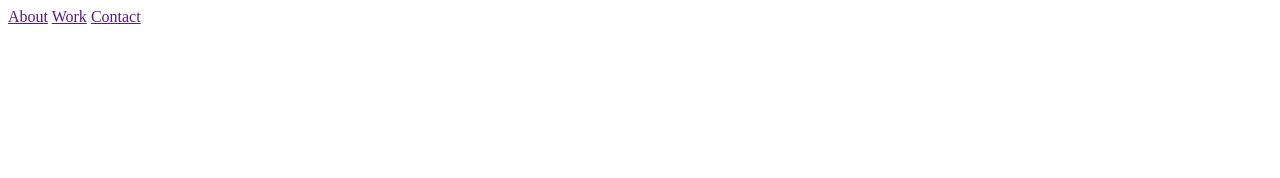
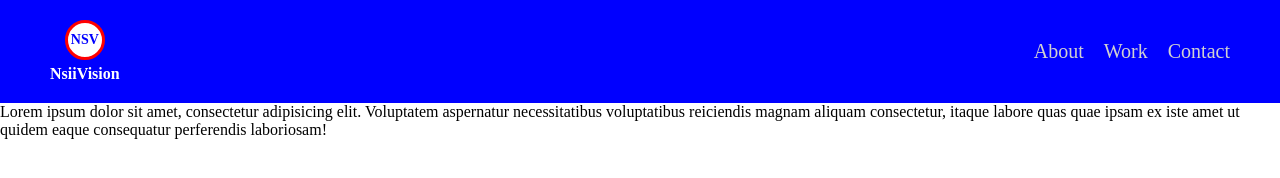
Before and after one commit to Nsiivision/html-element, a plain HTML site: page index.html in a window 1280 px wide. Drawn offline with Linux system fonts and the light colour scheme.

Commit message:
modified index.html in .

```diff
--- a/index.html
+++ b/index.html
@@ -6,21 +6,110 @@
     <meta name="viewport" content="width=device-width, initial-scale=1.0">
     <title>html element</title>
     <style>
+        * {
+            margin: 0;
+            padding: 0;
+            box-sizing: border-box;
+        }
 
+        :root {
+            --my-padding: 40px;
+            --my-margin: 20px;
+            --my-font-size: 14px;
+            /* --my-flex-direction: column; */
+        }
+
+        @media screen and (min-width:700px) {
+            :root {
+                --my-padding: 50px;
+                --my-margin: 20px;
+                --my-font-size: 20px;
+                --my-flex-direction: row;
+            }
+        }
+
+        nav {
+            background-color: blue;
+            color: #fff;
+            padding: 20px var(--my-padding);
+        }
+
+        header.navigation-container {
+            display: flex;
+            justify-content: space-between;
+            align-items: center;
+        }
+
+        .logo-wrapper,
+        .logo {
+            display: grid;
+            place-items: center;
+        }
+
+        .logo {
+            height: 40px;
+            width: 40px;
+            border: 3px solid red;
+            font-size: 14px;
+            border-radius: 1000px;
+            background-color: white;
+            color: blue;
+            font-weight: bold;
+        }
+
+        .tagname {
+            font-size: 16px;
+            margin-top: 5px;
+        }
+
+        .navigation-link-wrapper {
+            display: flex;
+            flex-direction: var(--my-flex-direction);
+        }
+
+        .navigation-link {
+            color: rgb(209, 209, 209);
+            text-decoration: none;
+            margin-left: var(--my-margin);
+            font-size: var(--my-font-size);
+            transition: all 0.5s;
+        }
+
+        .navigation-link:hover {
+            color: #fff;
+        }
     </style>
 </head>
 
 <body>
     <nav>
         <header class="navigation-container">
+            <div class="logo-wrapper">
+                <div class="logo">NSV</div>
+                <h1 class="tagname">NsiiVision</h1>
+            </div>
+
             <div class="navigation-link-wrapper">
-                <a href="" class="navigation-link">About</a>
+                <a href="" class="navigation-link about-navigation-link">About</a>
                 <a href="" class="navigation-link">Work</a>
                 <a href="" class="navigation-link">Contact</a>
             </div>
         </header>
     </nav>
     <main>
+        <section class="setion-container">
+            <div class="paragraph-wrapper">
+                <p></p>
+                <p></p>
+            </div>
+            <div class="div-wrapper">
+                <article class="desc">Lorem ipsum dolor sit amet, consectetur adipisicing elit. Voluptatem aspernatur
+                    necessitatibus voluptatibus reiciendis magnam aliquam consectetur, itaque labore quas quae ipsam ex
+                    iste amet ut quidem eaque consequatur perferendis laboriosam!</article>
+                <div></div>
+                <div></div>
+            </div>
+        </section>
     </main>
     <footer>
 
```
